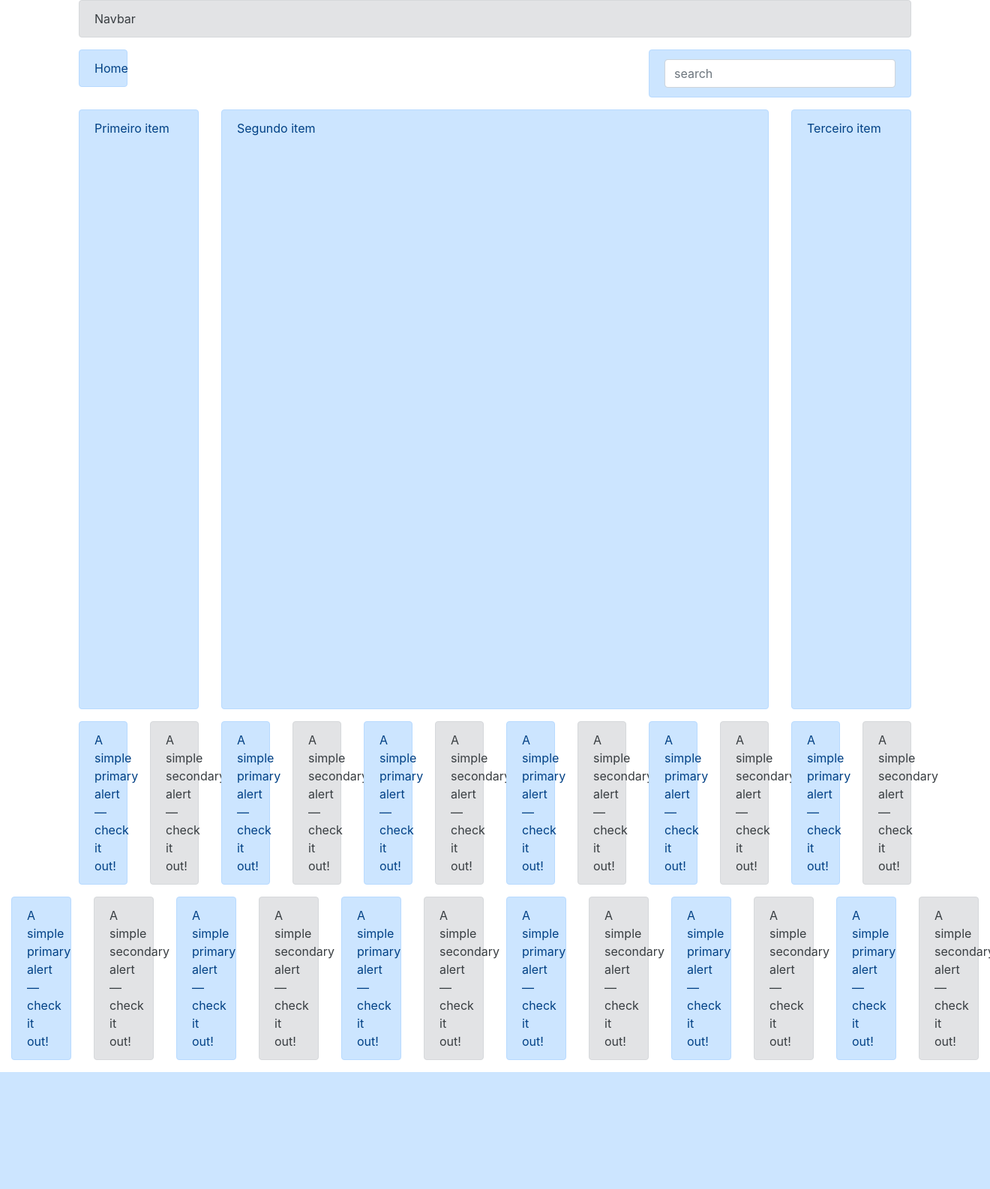
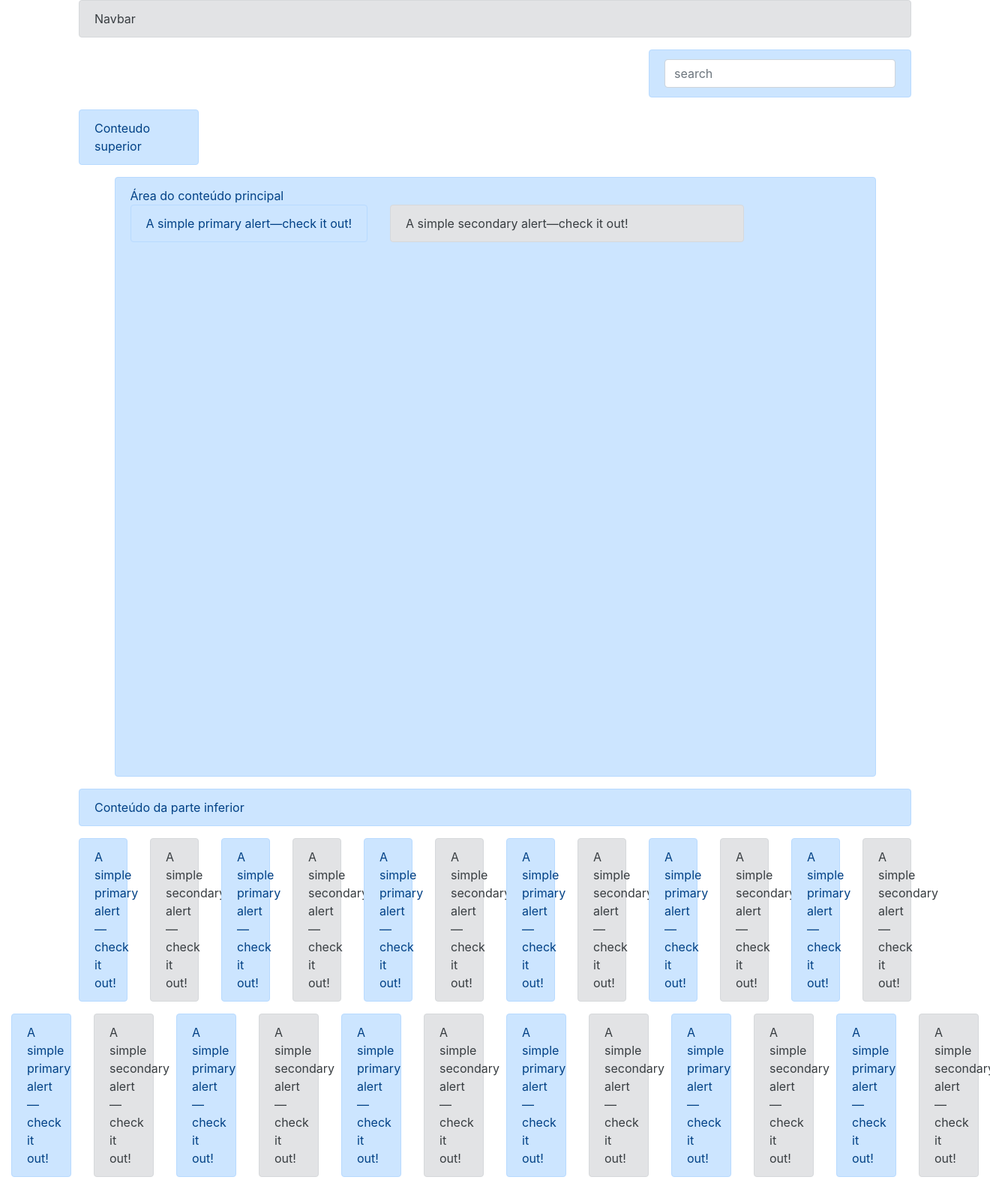
Before and after one commit to ValteirLuciano/ecommerce, a Django app: page /bootstrap/ in a window 1320 px wide. Shown: the whole page at 75% size. Before the commit the page ends 1430 px from the top, so only its background shows below. Run offline with Django 3.2, Linux system fonts and the light colour scheme; some libraries are stand-ins or nearby versions.

Commit message:
Tutorial Bootstrap - Breakpoints

```diff
--- a/core/templates/bootstrap/example.html
+++ b/core/templates/bootstrap/example.html
@@ -22,12 +22,7 @@
             </div>
 
             <div class="row">
-                <div class="col-1">
-                    <div class="alert alert-primary" role="alert">
-                        Home
-                    </div>
-                </div>
-                <div class="col-4 ml-auto">
+                <div class="col-12 col-sm-2 col-md-6 col-lg-4 ml-auto">
                     <div class="alert alert-primary" role="alert">
                         <input type="text" class="form-control" placeholder="search">
                     </div>
@@ -35,19 +30,33 @@
             </div>
 
             <div class="row">
-                <div class="col-2 order-1">
-                    <div class="alert alert-primary" role="alert" style='min-height: 800px;'>
-                        Primeiro item
+                <div class="col-12 col-lg-2 order-1">
+                    <div class="alert alert-primary" role="alert">
+                        Conteudo superior
                     </div>
                 </div>
-                <div class="col-8 order-6">
+                <div class="col-11  ml-auto mr-auto order-6">
                     <div class="alert alert-primary" role="alert" style='min-height: 800px;'>
-                         Segundo item
+                         Área do conteúdo principal
+
+                        <div class="row">
+                            <div class="col-auto">
+                                <div class="alert alert-primary" role="alert">
+                                    A simple primary alert—check it out!
+                                </div>
+                           </div>
+                           <div class="col-6">
+                               <div class="alert alert-secondary" role="alert">
+                                    A simple secondary alert—check it out!
+                               </div>
+                           </div>
+                         </div>
+
                     </div>
                 </div>
-                <div class="col-2 order-12">
-                    <div class="alert alert-primary" role="alert" style='min-height: 800px;'>
-                         Terceiro item
+                <div class="col-12 order-12">
+                    <div class="alert alert-primary" role="alert">
+                         Conteúdo da parte inferior
                     </div>
                 </div>
             </div>
```
